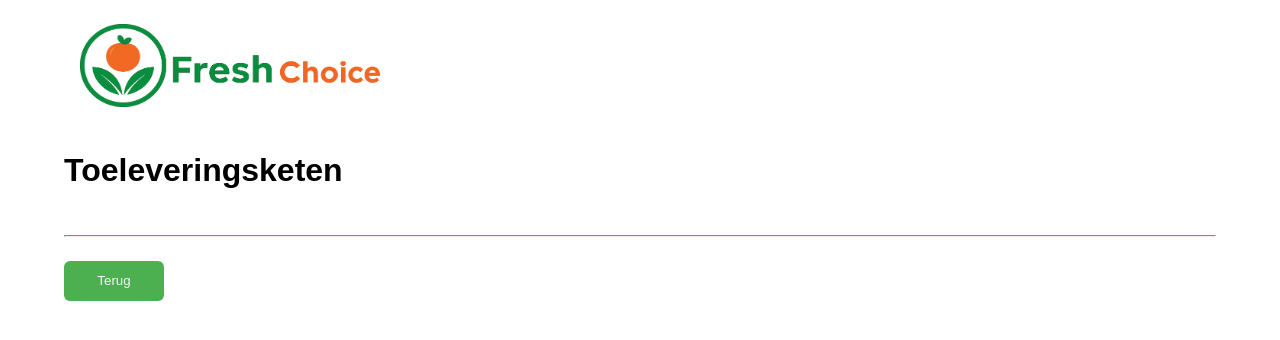
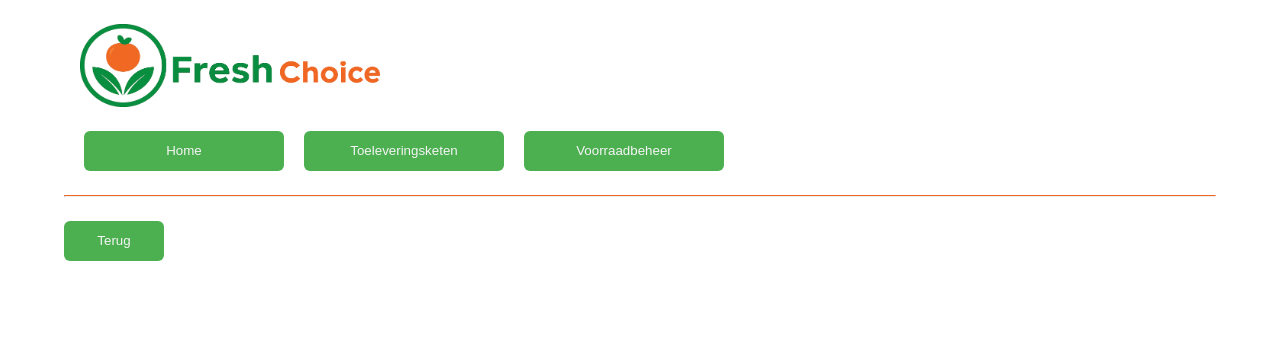
Before and after one commit to Marijn-Deijnen/FreshChoice, a React (Vite) app in the folder frontend/: page / in a window 1280 px wide. Both pictures are taken after a click on the button "Toeleveringsketen". Shown: the top 340 px of the page. Built offline with nearby package versions, Linux system fonts and the light colour scheme.

Commit message:
Changed header to contain pages

```diff
--- a/frontend/src/components/Button.css
+++ b/frontend/src/components/Button.css
@@ -27,3 +27,6 @@
 .button.large {
     width: 300px;
 }
+.button.active{
+background-color: #088F40;
+}
--- a/frontend/src/pages/Home.jsx
+++ b/frontend/src/pages/Home.jsx
@@ -7,10 +7,12 @@ const Home = ({ setPage }) => {
   return (
     <div className="container">
       <Logo />
-      <h1>Home</h1>
+      <p>
+        <Button onClick={() => setPage("home")} label="Home" />
+        <Button onClick={() => setPage("levering")} label="Toeleveringsketen" />
+        <Button onClick={() => setPage("voorraad")} label="Voorraadbeheer" />
+      </p>
       <Separator />
-      <Button onClick={() => setPage("levering")} label="Toeleveringsketen" />
-      <Button onClick={() => setPage("voorraad")} label="Voorraadbeheer" />
     </div>
   );
 };
--- a/frontend/src/pages/Levering.jsx
+++ b/frontend/src/pages/Levering.jsx
@@ -7,7 +7,11 @@ const Levering = ({ setPage }) => {
   return (
     <div className="container">
       <Logo />
-      <h1>Toeleveringsketen</h1>
+      <p>
+        <Button onClick={() => setPage("home")} label="Home" />
+        <Button onClick={() => setPage("levering")} label="Toeleveringsketen" />
+        <Button onClick={() => setPage("voorraad")} label="Voorraadbeheer" />
+      </p>
       <Separator />
       <Button onClick={() => setPage("home")} size="small" label="Terug" />
     </div>
--- a/frontend/src/pages/Voorraad.jsx
+++ b/frontend/src/pages/Voorraad.jsx
@@ -58,7 +58,11 @@ const Voorraad = ({ setPage }) => {
   return (
     <div className="container">
       <Logo />
-      <h1>Voorraadbeheer</h1>
+      <p>
+        <Button onClick={() => setPage("home")} label="Home" />
+        <Button onClick={() => setPage("levering")} label="Toeleveringsketen" />
+        <Button onClick={() => setPage("voorraad")} label="Voorraadbeheer" />
+      </p>
       <Separator variant="vertical" />
       <SearchBox
         size="big"
```
